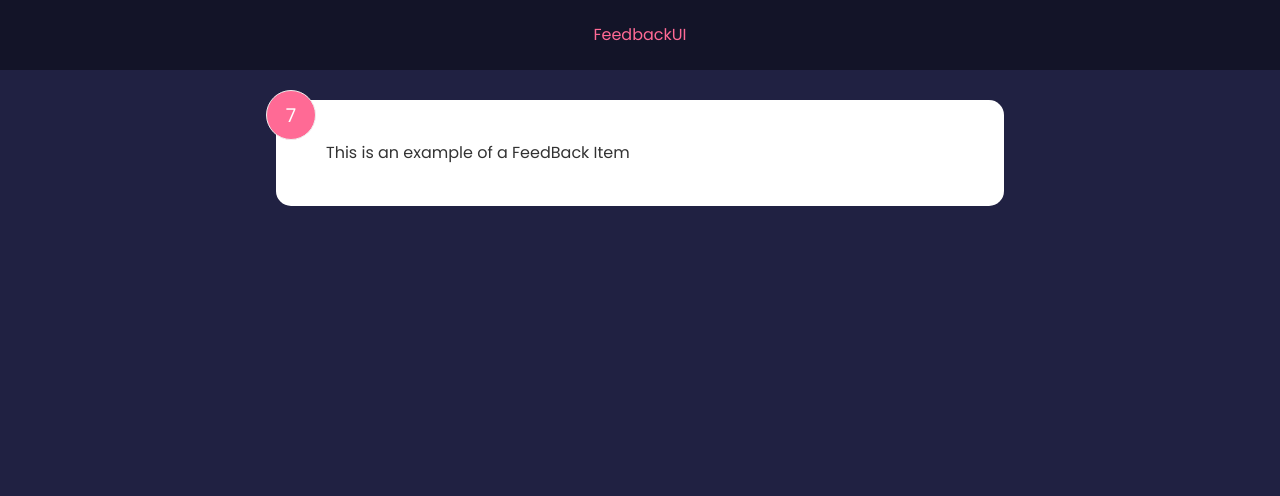
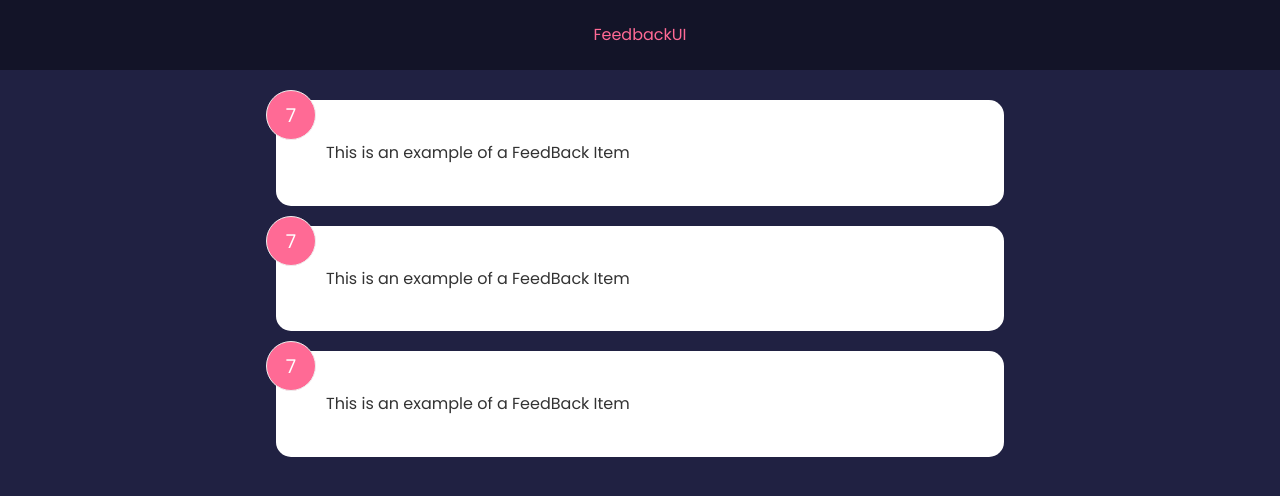
Before and after one commit to abdulmoizsiddiqui/feedback-app, a React (Create React App) app: page / in a window 1280 px wide. Shown: the top 496 px of the page. Built offline with nearby package versions, Linux system fonts and the light colour scheme.

Commit message:
feedbackitem

```diff
--- a/src/App.js
+++ b/src/App.js
@@ -1,11 +1,14 @@
+import { useState } from "react";
 import Header from "./components/Header";
-import FeedBackItem from "./components/FeedBackItem";
+import FeedbackList from "./components/FeedbackList";
+import FeedbackData from "./data/FeedbackData";
 function App() {
+  const [feedback, setFeedback] = useState(FeedbackData);
   return (
     <>
       <Header />
       <div className="container">
-        <FeedBackItem />
+        <FeedbackList feedback={feedback} />
       </div>
     </>
   );
--- a/src/components/FeedBackItem.jsx
+++ b/src/components/FeedBackItem.jsx
@@ -13,4 +13,3 @@
 }
 
 export default FeedBackItem;
-//
--- /dev/null
+++ b/src/components/FeedbackList.jsx
@@ -0,0 +1,17 @@
+import React from "react";
+import FeedBackItem from "../components/FeedBackItem";
+
+function FeedbackList({ feedback }) {
+  if (!feedback || feedback.length === 0) {
+    return <p>No feedback yet.</p>;
+  }
+
+  return (
+    <div className="feedback-list">
+      {feedback.map((item) => (
+        <FeedBackItem key={item} />
+      ))}
+    </div>
+  );
+}
+export default FeedbackList;
--- /dev/null
+++ b/src/data/FeedbackData.jsx
@@ -0,0 +1,19 @@
+const FeedbackData = [
+  {
+    id: 1,
+    rating: 10,
+    text: "Lorem ipsum dolor sit amet consectetur adipisicing elit. consequuntur vel vitae commodi alias voluptatem est voluptatum ipsa quae.",
+  },
+  {
+    id: 2,
+    rating: 9,
+    text: "Lorem ipsum dolor sit amet consectetur adipisicing elit. consequuntur vel vitae commodi alias voluptatem est voluptatum ipsa quae.",
+  },
+  {
+    id: 3,
+    rating: 8,
+    text: "Lorem ipsum dolor sit amet consectetur adipisicing elit. consequuntur vel vitae commodi alias voluptatem est voluptatum ipsa quae.",
+  },
+];
+
+export default FeedbackData;
```
